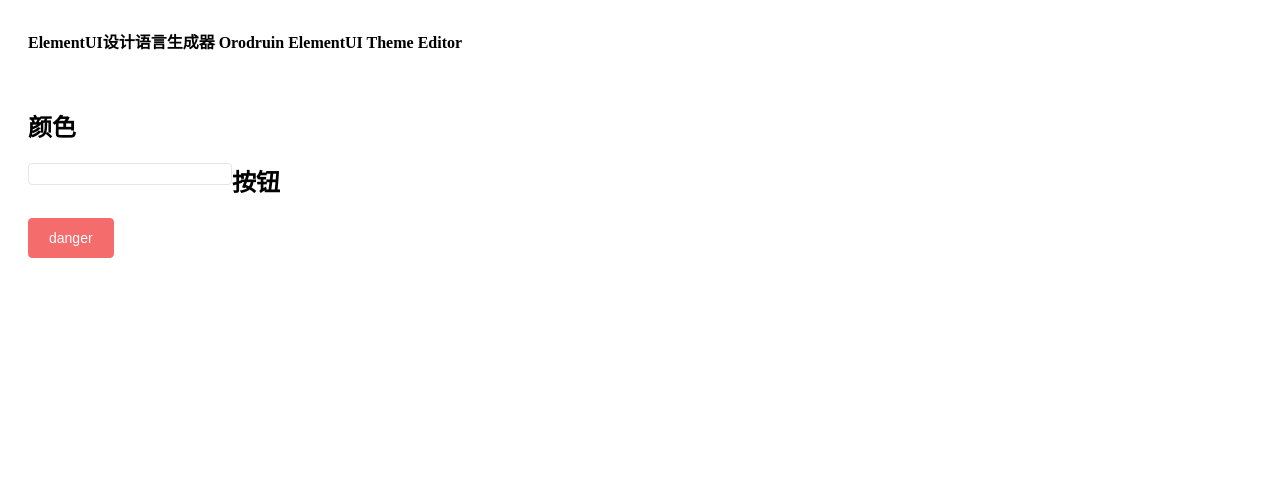
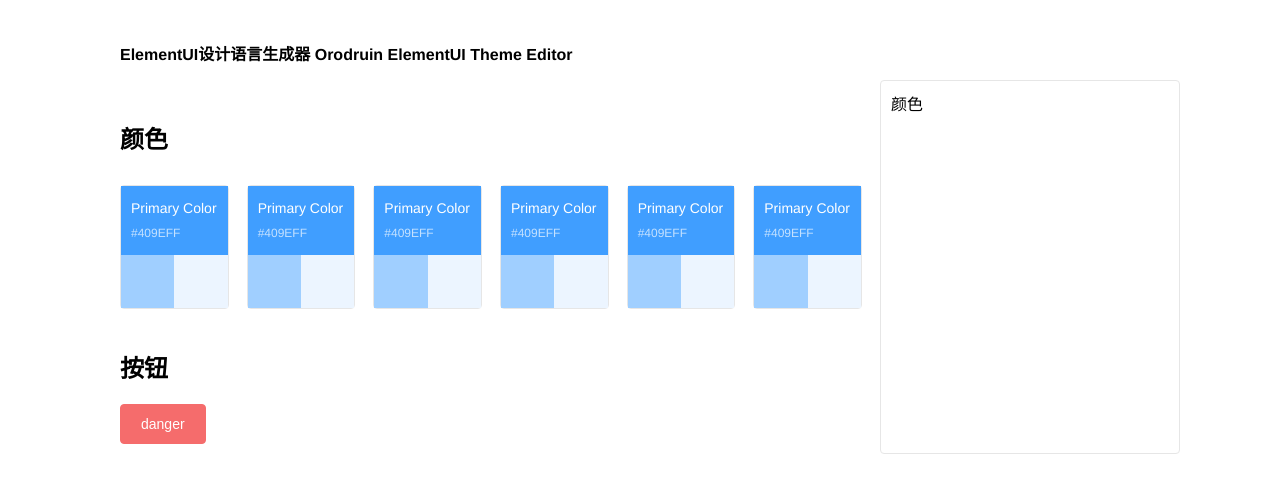
Before and after one commit to swearer23/orodruin, a Nuxt app: page / in a window 1280 px wide. Shown: the top 492 px of the page. Built offline with nearby package versions, Linux system fonts and the light colour scheme.

Commit message:
display list of colors in view

```diff
--- a/pages/index.vue
+++ b/pages/index.vue
@@ -1,25 +1,38 @@
 <template>
-  <el-container>
+  <el-container class="main-container">
     <el-header>
       <h4>ElementUI设计语言生成器 Orodruin ElementUI Theme Editor</h4>
     </el-header>
-    <el-main>
+    <el-container>
+      <el-main class="content-main">
         <section>
           <h2>颜色</h2>
-        <el-col :span="4" class="color-palette">
+          <el-row :gutter="20">
+            <el-col :span="4" class="color-palette" v-for="(i, index) in 6">
               <div class="color-palette-card">
-
+                <div class="primary-color">
+                  <p class="color-code">
+                    Primary Color
+                    <span>#409EFF</span>
+                  </p>
+                </div>
+                <div class="sub-colors">
+                  <div></div>
+                  <div></div>
+                </div>
               </div>
             </el-col>
+          </el-row>
         </section>
         <section>
           <h2>按钮</h2>
           <el-button type="danger">danger</el-button>
         </section>
       </el-main>
-    <el-aside>
-
+      <el-aside class="content-aside">
+        颜色
       </el-aside>
+    </el-container>
   </el-container>
 </template>
 <script>
@@ -31,18 +44,67 @@ export default {
 }
 </script>
 <style lang="less">
+  body, html {
+    margin: 0;
+    padding: 0;
+    height: 100%;
+    font-family: Helvetica Neue,Helvetica,PingFang SC,Hiragino Sans GB,Microsoft YaHei,SimSun,sans-serif;
+    font-weight: 400;
+    -webkit-font-smoothing: antialiased;
+    -webkit-tap-highlight-color: transparent;
+  }
+  .main-container {
+    padding: 20px 100px;
+  }
   .color-palette {
+    border-radius: 4px;
+    padding: 10px;
+    margin-bottom: 10px;
+    div.color-palette-card {
+      position: relative;
       background: #fff;
       border: 1px solid #e6e6e6;
       border-radius: 4px;
+      width: 100%;
+      .primary-color {
+        p.color-code {
+          width: calc(100% - 20px);
           padding: 10px;
-    margin-bottom: 10px;
-    div .color-palette-card {
+          font-size: 14px;
+          line-height: 24px;
+          color: #FFFFFF;
+          margin: 0;
+          span {
+            font-size: 12px;
+            opacity: 0.69;
+          }
+        }
+        width: 100%;
+        aspect-ratio: 2/1;
+        background: #409eff;
+      }
+      .sub-colors {
+        width: 100%;
+        aspect-ratio: 2/1;
+        display: flex;
+        div {
+          flex: 1;
+          height: 100%;
+        }
+        :first-child {
+          background-color: #a0cfff;
+        }
+        :last-child {
+          background-color: #ecf5ff;
+        }
+      }
+    }
+  }
+  .content-aside {
     background: #fff;
     border: 1px solid #e6e6e6;
     border-radius: 4px;
     padding: 10px;
     margin-bottom: 10px;
   }
-  }
 </style>
```
Lines whose indentation alone changed are shown as unchanged.
